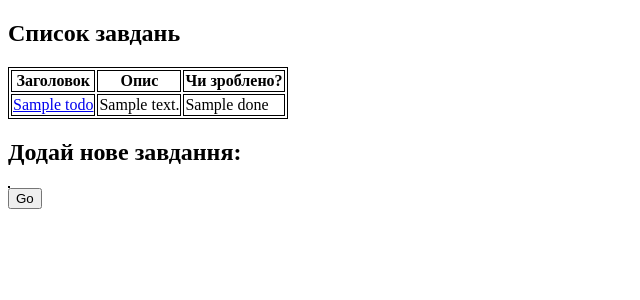
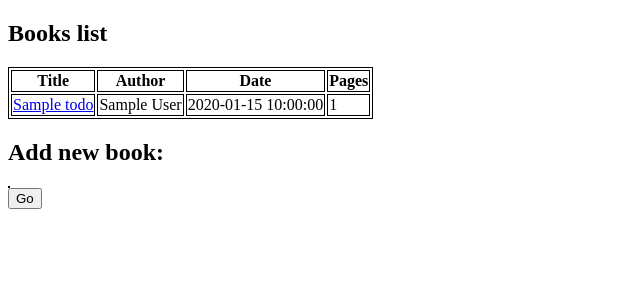
Before and after one commit to anya-marushchak/My-libary, a Flask app: template templates/todos.html in a window 1280 px wide. Shown: the top 300 px of the page, without its empty margins (0-640 px from the left). Run offline with Flask 2, Linux system fonts and the light colour scheme; the template is opened without the code that fills it: most values are stand-ins (such as "Sample title", 1, 10 or a date in 2020).

Commit message:
Edit file

```diff
--- a/templates/todo.html
+++ b/templates/todo.html
@@ -2,10 +2,10 @@
 <html lang="en">
 <head>
   <meta charset="UTF-8">
-  <title>Деталі todo</title>
+  <title>Todo details</title>
 </head>
 <body>
-  <h2> Зміни: </h2>
+  <h2> Changes: </h2>
   <form method="POST" action="/todos/{{ todo_id }}/">
     {{ form.hidden_tag() }}
     <table>
--- a/templates/todos.html
+++ b/templates/todos.html
@@ -2,30 +2,32 @@
 <html lang="en">
 <head>
   <meta charset="UTF-8">
-  <title>Тут створюємо todo i бачимо список</title>
+  <title>Here we create and see the list</title>
   <style>
     table, th, tr, td {border: 1px solid black;}
   </style>
 </head>
 
-<h2>Список завдань </h2>
+<h2>Books list </h2>
 
 <table>
   <thead>
-  <th>Заголовок</th>
-  <th>Опис</th>
-  <th>Чи зроблено?</th>
+  <th>Title</th>
+  <th>Author</th>
+  <th>Date</th>
+  <th>Pages</th>
   </thead>
 {% for todo in todos %}
   <tr>
     <td><a href="/todos/{{ loop.index }}">{{ todo.title }}</a></td>
-    <td>{{ todo.description }}</td>
-    <td>{{ todo.done }}</td>
+    <td>{{ todo.author }}</td>
+    <td>{{ todo.date }}</td>
+    <td>{{ todo.pages }}</td>
   </tr>
 {% endfor %}
 </table>
 <div>
-  <h2> Додай нове завдання: </h2>
+  <h2> Add new book: </h2>
   <form method="POST" action="/todos/">
     {{ form.hidden_tag() }}
     <table>
```
